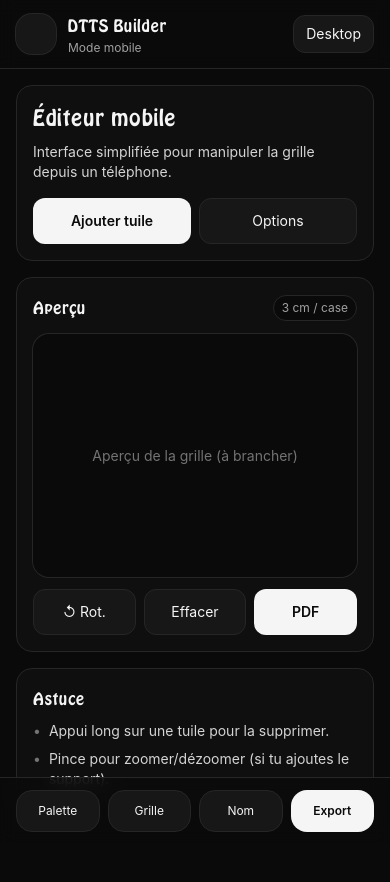
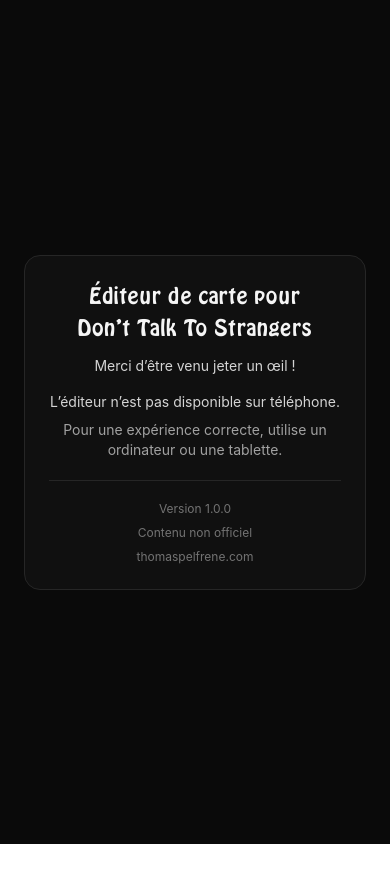
Before and after one commit to thopel/dtts-map-builder, a React (Vite) app: page /mobile in a window 390 px wide. Shown: the top 882 px of the page. After the commit the page ends 844 px from the top, so only its background shows below. Built offline with nearby package versions, Linux system fonts and the light colour scheme.

Commit message:
Fix: Display Mobile screen

```diff
--- a/src/utils/isMobile.ts
+++ b/src/utils/isMobile.ts
@@ -1,3 +1,9 @@
 export function isMobile(): boolean {
-  return /Android|iPhone|iPad|iPod/i.test(navigator.userAgent);
+  if (typeof window === "undefined") return false;
+
+  const isTouch = "ontouchstart" in window || navigator.maxTouchPoints > 0;
+
+  const isSmallScreen = window.matchMedia("(max-width: 768px)").matches;
+
+  return isTouch && isSmallScreen;
 }
--- a/src/views/MobileView.tsx
+++ b/src/views/MobileView.tsx
@@ -1,89 +1,45 @@
 import { useNavigate } from "react-router-dom";
+import { version } from "../../package.json";
 
 export default function MobileView() {
   const navigate = useNavigate();
 
   return (
-    <div className="min-h-dvh bg-neutral-950 text-neutral-100">
-      {/* Top bar */}
-      <header className="sticky top-0 z-10 border-b border-neutral-800 bg-neutral-950/80 backdrop-blur">
-        <div className="mx-auto flex max-w-md items-center justify-between px-4 py-3">
-          <div className="flex items-center gap-3">
-            <div className="h-10 w-10 rounded-2xl bg-neutral-900 ring-1 ring-neutral-800" />
-            <div className="leading-tight">
-              <div className="font-hobo text-lg tracking-wide">DTTS Builder</div>
-              <div className="text-xs text-neutral-400">Mode mobile</div>
-            </div>
-          </div>
+    <div className="flex min-h-dvh items-center justify-center bg-neutral-950 px-6 text-neutral-100">
+      <div className="w-full max-w-sm rounded-2xl border border-neutral-800 bg-neutral-900/50 p-6 text-center">
+        {/* Title */}
+        <div className="font-hobo text-2xl tracking-wide">
+          Éditeur de carte pour
+          <br />
+          Don't Talk To Strangers
+        </div>
 
-          <button
-            onClick={() => navigate("/editor", { replace: true })}
-            className="rounded-xl border border-neutral-800 bg-neutral-900 px-3 py-2 text-sm text-neutral-100 hover:bg-neutral-800 active:scale-[0.99]"
+        <p className="mt-3 text-sm text-neutral-300">Merci d’être venu jeter un œil !</p>
+
+        {/* Message */}
+        <p className="mt-4 text-sm text-neutral-300">L’éditeur n’est pas disponible sur téléphone.</p>
+
+        <p className="mt-2 text-sm text-neutral-400">Pour une expérience correcte, utilise un ordinateur ou une tablette.</p>
+
+        {/* Separator */}
+        <div className="my-5 h-px w-full bg-neutral-800" />
+
+        {/* Footer info */}
+        <div className="space-y-2 text-xs text-neutral-500">
+          <p>Version {version}</p>
+
+          <p>Contenu non officiel</p>
+
+          <a
+            href="https://thomaspelfrene.com"
+            target="_blank"
+            rel="noopener noreferrer"
+            className="inline-block text-neutral-300 underline underline-offset-4 hover:text-neutral-100"
           >
-            Desktop
-          </button>
+            thomaspelfrene.com
+          </a>
         </div>
-      </header>
-
-      {/* Content */}
-      <main className="mx-auto max-w-md px-4 pb-24 pt-4">
-        {/* Title card */}
-        <section className="rounded-2xl border border-neutral-800 bg-neutral-900/40 p-4">
-          <div className="font-hobo text-2xl tracking-wide">Éditeur mobile</div>
-          <p className="mt-2 text-sm text-neutral-300">Interface simplifiée pour manipuler la grille depuis un téléphone.</p>
-
-          <div className="mt-4 grid grid-cols-2 gap-2">
-            <button className="rounded-xl bg-neutral-100 px-4 py-3 text-sm font-semibold text-neutral-950 active:scale-[0.99]">Ajouter tuile</button>
-            <button className="rounded-xl border border-neutral-800 bg-neutral-900 px-4 py-3 text-sm text-neutral-100 hover:bg-neutral-800 active:scale-[0.99]">
-              Options
-            </button>
-          </div>
-        </section>
-
-        {/* Preview */}
-        <section className="mt-4 rounded-2xl border border-neutral-800 bg-neutral-900/40 p-4">
-          <div className="flex items-center justify-between">
-            <div className="font-hobo text-lg tracking-wide">Aperçu</div>
-            <span className="rounded-full border border-neutral-800 bg-neutral-950 px-2 py-1 text-xs text-neutral-400">3 cm / case</span>
-          </div>
-
-          <div className="mt-3 aspect-[4/3] w-full rounded-2xl bg-neutral-950 ring-1 ring-neutral-800">
-            {/* Placeholder preview area */}
-            <div className="flex h-full items-center justify-center text-sm text-neutral-500">Aperçu de la grille (à brancher)</div>
-          </div>
-
-          <div className="mt-3 grid grid-cols-3 gap-2">
-            <button className="rounded-xl border border-neutral-800 bg-neutral-900 px-3 py-3 text-sm hover:bg-neutral-800 active:scale-[0.99]">↺ Rot.</button>
-            <button className="rounded-xl border border-neutral-800 bg-neutral-900 px-3 py-3 text-sm hover:bg-neutral-800 active:scale-[0.99]">Effacer</button>
-            <button className="rounded-xl bg-neutral-100 px-3 py-3 text-sm font-semibold text-neutral-950 active:scale-[0.99]">PDF</button>
-          </div>
-        </section>
-
-        {/* Help / tips */}
-        <section className="mt-4 rounded-2xl border border-neutral-800 bg-neutral-900/40 p-4">
-          <div className="font-hobo text-lg tracking-wide">Astuce</div>
-          <ul className="mt-2 space-y-2 text-sm text-neutral-300">
-            <li className="flex gap-2">
-              <span className="text-neutral-500">•</span>
-              Appui long sur une tuile pour la supprimer.
-            </li>
-            <li className="flex gap-2">
-              <span className="text-neutral-500">•</span>
-              Pince pour zoomer/dézoomer (si tu ajoutes le support).
-            </li>
-          </ul>
-        </section>
-      </main>
-
-      {/* Bottom action bar */}
-      <nav className="fixed bottom-0 left-0 right-0 border-t border-neutral-800 bg-neutral-950/80 backdrop-blur">
-        <div className="mx-auto grid max-w-md grid-cols-4 gap-2 px-4 py-3">
-          <button className="rounded-2xl border border-neutral-800 bg-neutral-900 py-3 text-xs hover:bg-neutral-800 active:scale-[0.99]">Palette</button>
-          <button className="rounded-2xl border border-neutral-800 bg-neutral-900 py-3 text-xs hover:bg-neutral-800 active:scale-[0.99]">Grille</button>
-          <button className="rounded-2xl border border-neutral-800 bg-neutral-900 py-3 text-xs hover:bg-neutral-800 active:scale-[0.99]">Nom</button>
-          <button className="rounded-2xl bg-neutral-100 py-3 text-xs font-semibold text-neutral-950 active:scale-[0.99]">Export</button>
-        </div>
-      </nav>
+      </div>
     </div>
   );
 }
```
